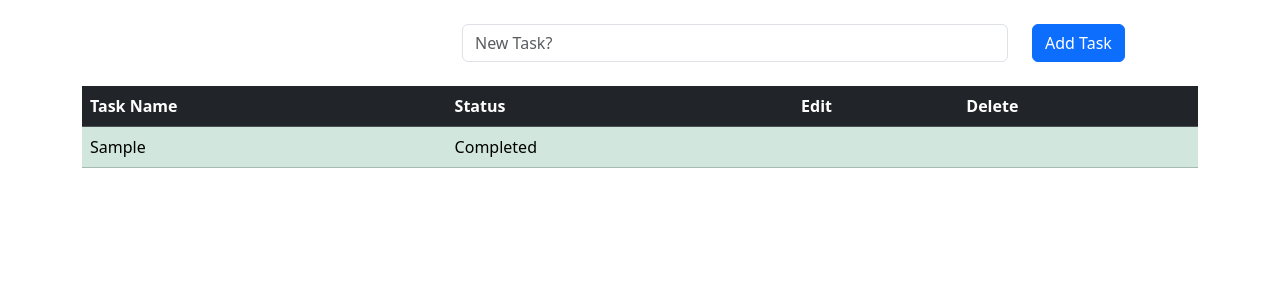
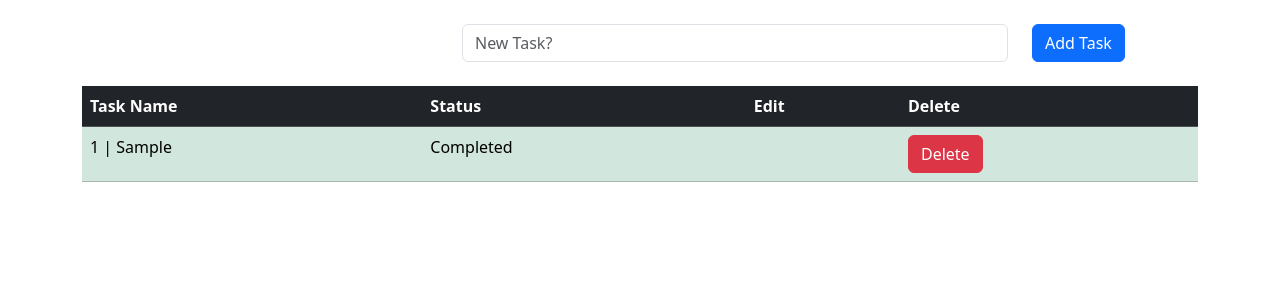
Before and after one commit to DhanukaSheyamPerera/taskmate, a Django app: page /task/ in a window 1280 px wide. Shown: the part 65-365 px from the top of the page. Run offline with Django 4.2, Linux system fonts and the light colour scheme; tables that the repository leaves empty hold one stand-in row (values such as "Sample post").

Commit message:
task delete functionality fully added

```diff
--- a/taskmate/todolist_app/templates/todolist.html
+++ b/taskmate/todolist_app/templates/todolist.html
@@ -45,18 +45,18 @@
         {% if object.status %}
         <tr class="table-success">
             <!--                    <td>{{object.id}}</td>-->
-            <td>{{object.task}}</td>
+            <td>{{ object.id }} | {{ object.task }}</td>
             <td>Completed</td>
             <td></td>
-            <td></td>
+            <td><a href="{% url 'deletetask' object.id %}" class="btn btn-danger">Delete</a></td>
         </tr>
         {% else %}
         <tr>
             <!--                    <td>{{object.id}}</td>-->
-            <td>{{object.task}}</td>
+            <td>{{ object.task }}</td>
             <td>Not Completed</td>
             <td></td>
-            <td></td>
+            <td><a href="{% url 'deletetask' object.id %}" class="btn btn-danger">Delete</a></td>
         </tr>
         {% endif %}
         {% endfor %}
--- a/taskmate/todolist_app/urls.py
+++ b/taskmate/todolist_app/urls.py
@@ -3,6 +3,7 @@ from . import views
 
 urlpatterns = [
     path('', views.todolist, name='todolist'),
+    path('delete/<task_id>', views.delete_task, name="deletetask"),
     path('contact', views.contact, name='contact'),
     path('about', views.about, name='about')
 
--- a/taskmate/todolist_app/views.py
+++ b/taskmate/todolist_app/views.py
@@ -20,6 +20,12 @@ def todolist(request):
         }
         return render(request, 'todolist.html', {'all_tasks': all_tasks})
 
+def delete_task(request, task_id):
+    task = TaskList.objects.get(pk=task_id)
+    task.delete()
+    messages.success(request, "Your task deleted successfully!")
+    return redirect('todolist')
+
 def contact(request):
     context = {
         "welcome_contact_text":"Welcome to Contact Us Page"
```
Also changed, not shown: main.py (deleted, +0 -16 lines), taskmate/db.sqlite3.
